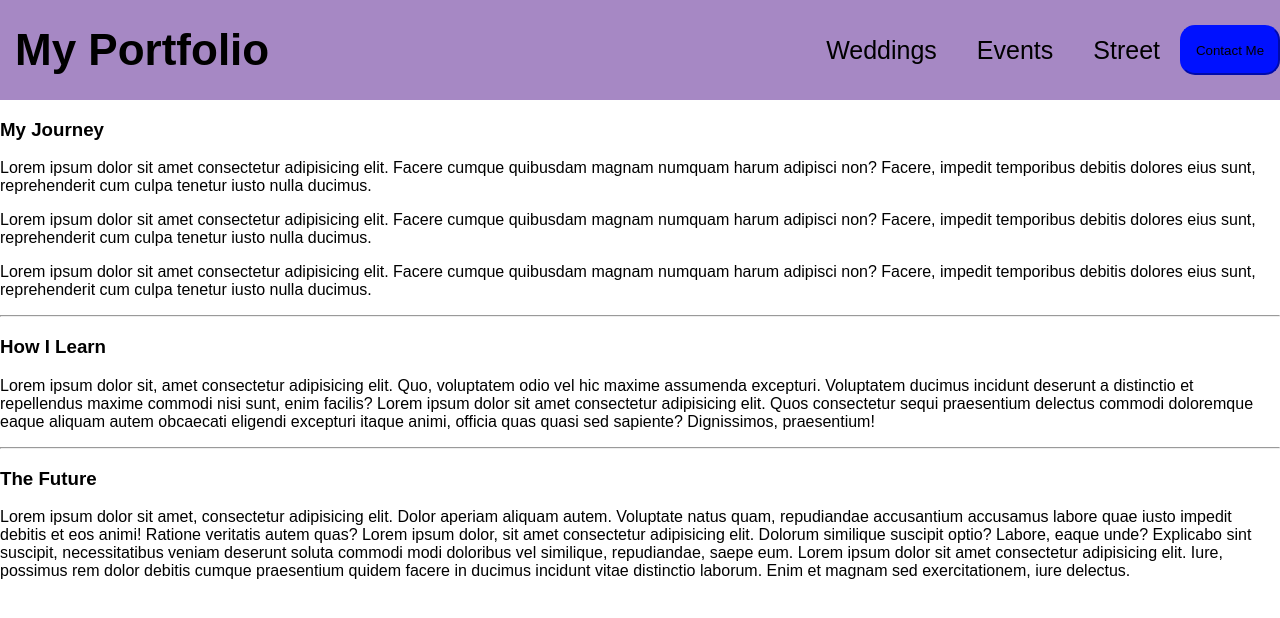
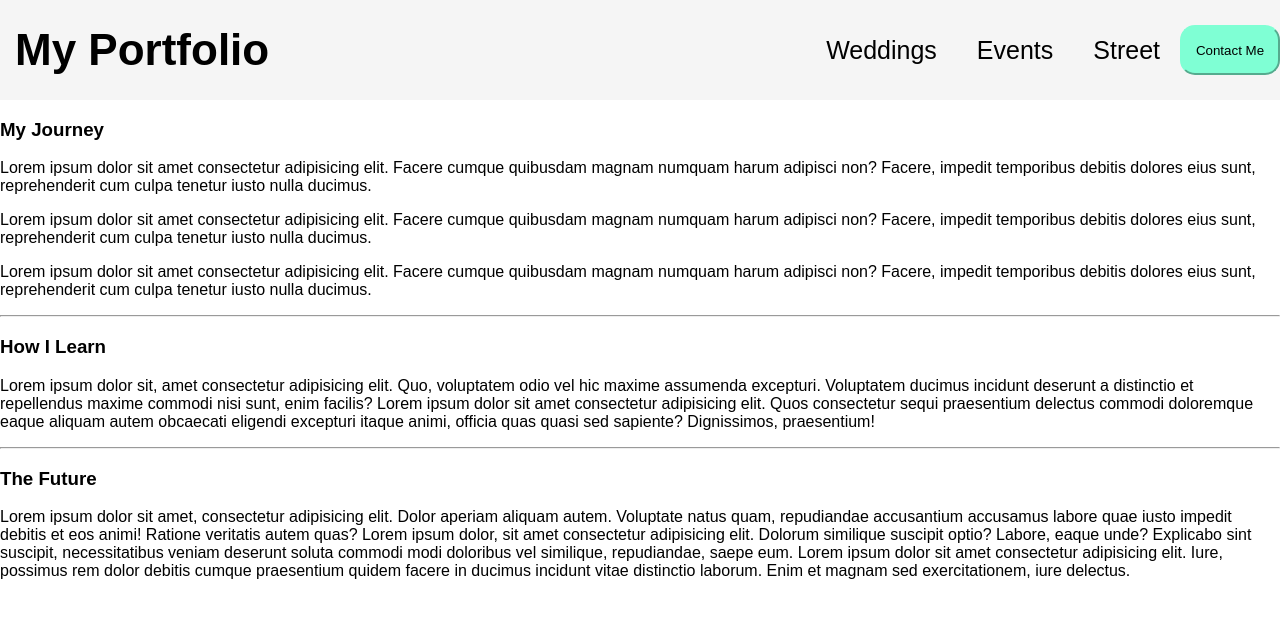
Before and after one commit to odavi88/PracticeMakesPossible, a plain HTML site: page index.html in a window 1280 px wide. Drawn offline with Linux system fonts and the light colour scheme.

```diff
--- a/style.css
+++ b/style.css
@@ -62,7 +62,6 @@
         justify-content: space-between;
         align-items: center;
         height: 100px;
-        background-color: rgba(102, 51, 153, 0.58);
         padding-left: 15px;
     }
 
@@ -80,8 +79,6 @@
         width: 100px;
         height: 50px;
         border-radius: 15px;
-        border-color: rgb(0, 17, 255);
-        background-color: rgb(0, 17, 255);
         padding: 12px;
     }
 
```
